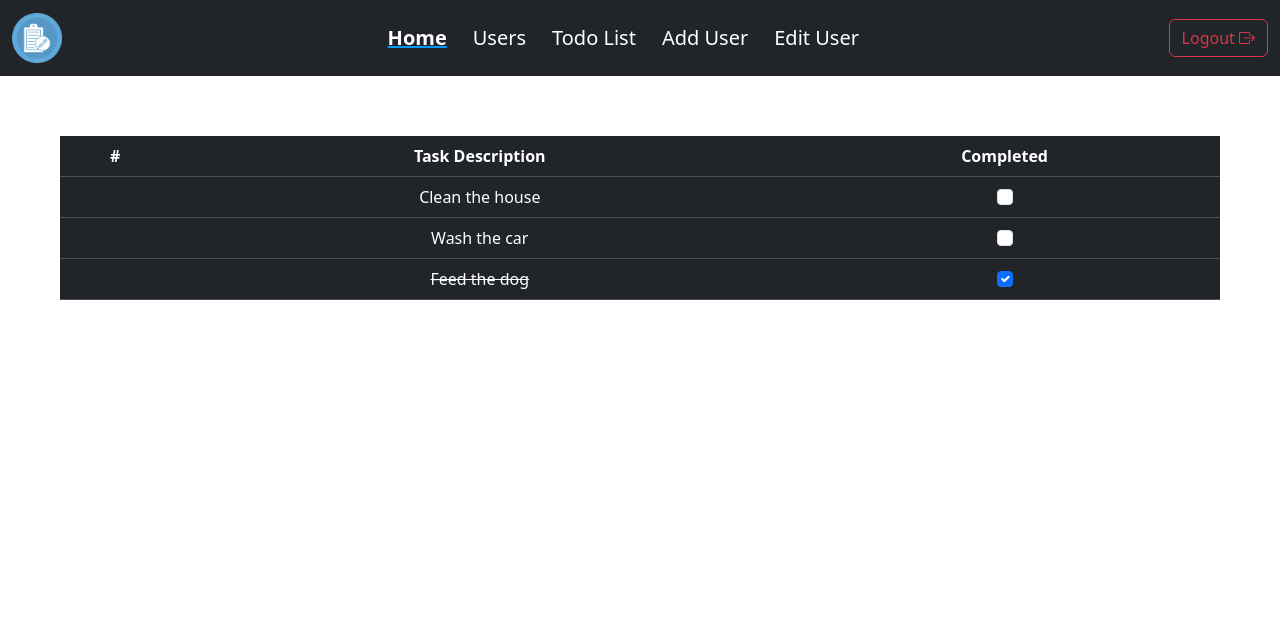
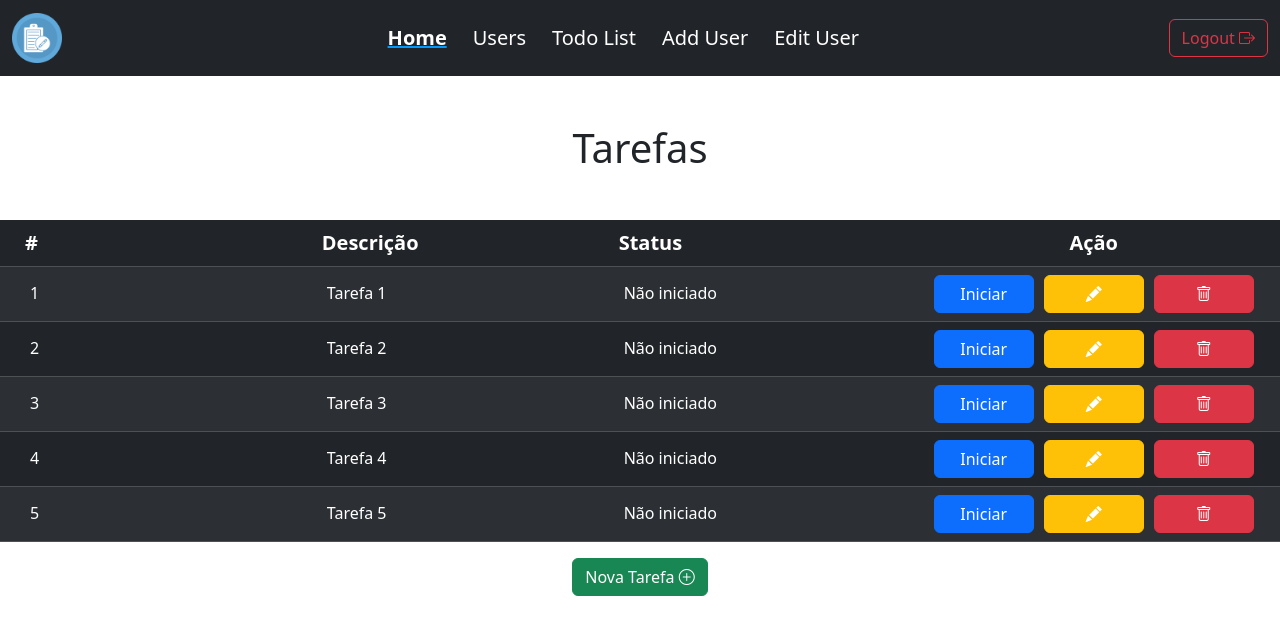
Before and after one commit to leorossiio/crud-app-ac2, an Angular app in the folder Frontend/crud-app/: page /app/todo-list in a window 1280 px wide. Shown: the top 634 px of the page. Built offline with nearby package versions, Linux system fonts and the light colour scheme.

Commit message:
refactor: altera layout e funcionamento  da todo-list

```diff
--- a/Frontend/crud-app/src/app/pages/home/components/todo-list/todo-list.component.css
+++ b/Frontend/crud-app/src/app/pages/home/components/todo-list/todo-list.component.css
@@ -1,14 +1,91 @@
-.content {
-  background-color: #fff;
-  padding: 60px;
-  min-height: 100%;
-  height: 90vh;
+.botao-verde {
+  background-color: green;
+  color: white;
+  border-color: green
 }
 
-.table-item {
-  cursor: pointer;
+.botao-verde:focus,
+.botao-verde:active {
+  box-shadow: 0 0 0 0.2rem rgba(0, 255, 0, 0.5);
+  /* Adiciona um efeito de sombra verde quando o botão está ativo ou focado */
 }
 
-.task-done {
-  text-decoration: line-through;
+.botao-laranja {
+  background-color: rgb(255, 120, 48);
+  color: white;
+  border-color: rgb(255, 120, 48);
 }
+
+input{
+  padding: 6px 0px 6px 5px
+}
+
+
+.invisible-color {
+  background-color: #00000000;
+  border: none;
+  color: white;
+}
+
+.botao-laranja:focus,
+.botao-laranja:active {
+  box-shadow: 0 0 0 0.2rem rgb(255, 120, 48);
+  /* Adiciona um efeito de sombra verde quando o botão está ativo ou focado */
+}
+
+.coluna-tabela {
+  font-size: 20px;
+}
+
+
+.descricao-tarefa {
+  width: 220px;
+  display: flex;
+  /* Usa o flexbox para alinhar verticalmente */
+  align-items: center;
+  /* Centraliza verticalmente o conteúdo */
+  /* Centraliza horizontalmente o conteúdo */
+  margin-top: 10px;
+  /* Adiciona margem superior */
+  margin-bottom: 10px;
+  /* Adiciona margem inferior */
+}
+
+.status {
+  width: 220px;
+  display: flex;
+  /* Usa o flexbox para alinhar verticalmente */
+  align-items: center;
+  /* Centraliza verticalmente o conteúdo */
+  margin-top: 10px;
+  /* Adiciona margem superior */
+  margin-bottom: 10px;
+  /* Adiciona margem inferior */
+}
+
+.linha-tarefa {
+  height: 50px;
+  /* Defina a altura da linha como desejado */
+  display: flex;
+  /* Usa o flexbox para alinhar verticalmente o conteúdo */
+  align-items: center;
+  /* Centraliza verticalmente o conteúdo */
+}
+
+td,
+th {
+  padding-left: 25px;
+}
+
+
+.btn-acao {
+  width: 100px;
+}
+
+.limitador-table{
+overflow-x: auto;
+}
+
+.cor-preta > input {
+  color: black;
+}
--- a/Frontend/crud-app/src/app/pages/home/components/todo-list/todo-list.component.html
+++ b/Frontend/crud-app/src/app/pages/home/components/todo-list/todo-list.component.html
@@ -1,24 +1,65 @@
-<div class="container-fluid">
-  <div class="row align-items-left text-left">
-    <div class="col content">
-      <table class="table table-dark table-hover table-item text-center">
+<h1 class="text-center mt-5 mb-5">Tarefas</h1>
+<table class="table table-striped table-dark">
   <thead>
     <tr>
-            <th scope="col">#</th>
-            <th scope="col">Task Description</th>
-            <th scope="col">Completed</th>
+      <th scope="col" class="coluna-tabela">#</th>
+      <th scope="col" class="coluna-tabela">Descrição</th>
+      <th scope="col" class="coluna-tabela">Status</th>
+      <th scope="col" class="coluna-tabela text-center">Ação</th>
     </tr>
   </thead>
   <tbody>
-          <tr *ngFor="let task of taskList" [ngClass]="{'task-done': task.done}" (click)="changeTask(task)">
-            <th scope="row"></th>
-            <td>{{ task.description }}</td>
-            <td>
-              <input class="form-check-input" type="checkbox" [(ngModel)]="task.done" [checked]="task.done">
+    <tr *ngFor="let task of tasks" [ngClass]="{
+        'table-warning': task.status === 'Em andamento',
+        'table-success': task.status === 'Concluído',
+        'cor-preta': task.status === 'Em andamento' || task.status === 'Concluído'
+      }">
+      <td [ngClass]="{
+        'cor-preta': task.status === 'Em andamento' || task.status === 'Concluído'
+      }"><input [(ngModel)]="task.id" type="status" class="invisible-color"
+          [disabled]="!task.editing || task.editing" /></td>
+      <!-- Adicionando a célula do ID -->
+      <td [ngClass]="{
+        'cor-preta': task.status === 'Em andamento' || task.status === 'Concluído'
+      }">
+        <input [(ngModel)]="task.description" class="form-control" [ngClass]="{
+          'invisible-color': !task.editing,
+          'visible-color': task.editing
+        }" [disabled]="!task.editing" required />
+      </td>
+      <td [ngClass]="{
+        'cor-preta': task.status === 'Em andamento' || task.status === 'Concluído'
+      }">
+        <input [(ngModel)]="task.status" type="status" class="invisible-color"
+          [disabled]="!task.editing || task.editing" />
+      </td>
+      <td class="text-center">
+        <button class="btn btn-acao" style="margin-right: 10px" [ngClass]="{
+            'btn-primary': task.status === 'Não iniciado',
+            'btn-success': task.status === 'Em andamento',
+            'botao-laranja': task.status === 'Concluído'
+          }" (click)="botaoConcluir(task)" [disabled]="task.editing">
+          {{
+          task.status === 'Não iniciado' ? 'Iniciar' :
+          task.status === 'Em andamento' ? 'Concluir' :
+          'Reiniciar'
+          }}
+        </button>
+        <button class="btn btn-acao" style="margin-right: 10px" [class.btn-warning]="!task.editing"
+          [class.btn-success]="task.editing" (click)="editarTarefa(task)">
+          {{ task.editing ? 'Salvar' : '' }}
+          <i class="bi bi-pencil-fill text-white" *ngIf="!task.editing"></i>
+        </button>
+        <button class="btn btn-danger btn-acao" (click)="deletarTarefa(task)">
+          <i class="bi bi-trash"></i>
+        </button>
       </td>
     </tr>
   </tbody>
 </table>
+
+<div class="d-flex justify-content-center">
+  <button class="btn btn-success" id="nova-tarefa" (click)="incluirTarefa()" [disabled]="!podeIncluirTarefa()">
+    Nova Tarefa <i class="bi bi-plus-circle"></i>
+  </button>
 </div>
-  </div>
-</div>
--- a/Frontend/crud-app/src/app/pages/home/components/todo-list/todo-list.component.ts
+++ b/Frontend/crud-app/src/app/pages/home/components/todo-list/todo-list.component.ts
@@ -1,8 +1,10 @@
 import { Component } from '@angular/core';
 
 interface Task {
-  done: boolean;
+  id: number;
   description: string;
+  status: string;
+  editing: boolean;
 }
 
 @Component({
@@ -11,18 +13,54 @@ interface Task {
   styleUrls: ['./todo-list.component.css']
 })
 export class TodoListComponent {
+  tasks: Task[] = [
+    { id: 1, description: 'Tarefa 1', status: 'Não iniciado', editing: false },
+    { id: 2, description: 'Tarefa 2', status: 'Não iniciado', editing: false },
+    { id: 3, description: 'Tarefa 3', status: 'Não iniciado', editing: false },
+    { id: 4, description: 'Tarefa 4', status: 'Não iniciado', editing: false },
+    { id: 5, description: 'Tarefa 5', status: 'Não iniciado', editing: false }
+  ];
 
-  taskList: Task[] = []
-
-  constructor() {
-    this.taskList = [
-      {done: false, description: "Clean the house"},
-      {done: false, description: "Wash the car"},
-      {done: true, description: "Feed the dog"},
-    ]
+  botaoConcluir(task: Task): void {
+    if (task.status === 'Não iniciado') {
+      task.status = 'Em andamento';
+    } else if (task.status === 'Em andamento') {
+      task.status = 'Concluído';
+    } else if (task.status === 'Concluído') {
+      task.status = 'Não iniciado';
+    }
   }
 
-  changeTask(task: Task) {
-    task.done = !task.done
+  editarTarefa(task: Task): void {
+    task.editing = !task.editing;
+  }
+
+  salvarEdicao(task: Task): void {
+    task.editing = false;
+  }
+
+  deletarTarefa(task: Task): void {
+    const index = this.tasks.findIndex(t => t.id === task.id);
+    if (index !== -1) {
+      this.tasks.splice(index, 1);
+    }
+  }
+
+  incluirTarefa(): void {
+    const novaTarefa: Task = {
+      id: this.getNextId(),
+      description: '',
+      status: 'Não iniciado',
+      editing: true
+    };
+    this.tasks.push(novaTarefa);
+  }
+
+  podeIncluirTarefa(): boolean {
+    return this.tasks.every(task => !task.editing);
+  }
+
+  private getNextId(): number {
+    return this.tasks.length > 0 ? Math.max(...this.tasks.map(task => task.id)) + 1 : 1;
   }
 }
```
Lines whose indentation alone changed are shown as unchanged.
